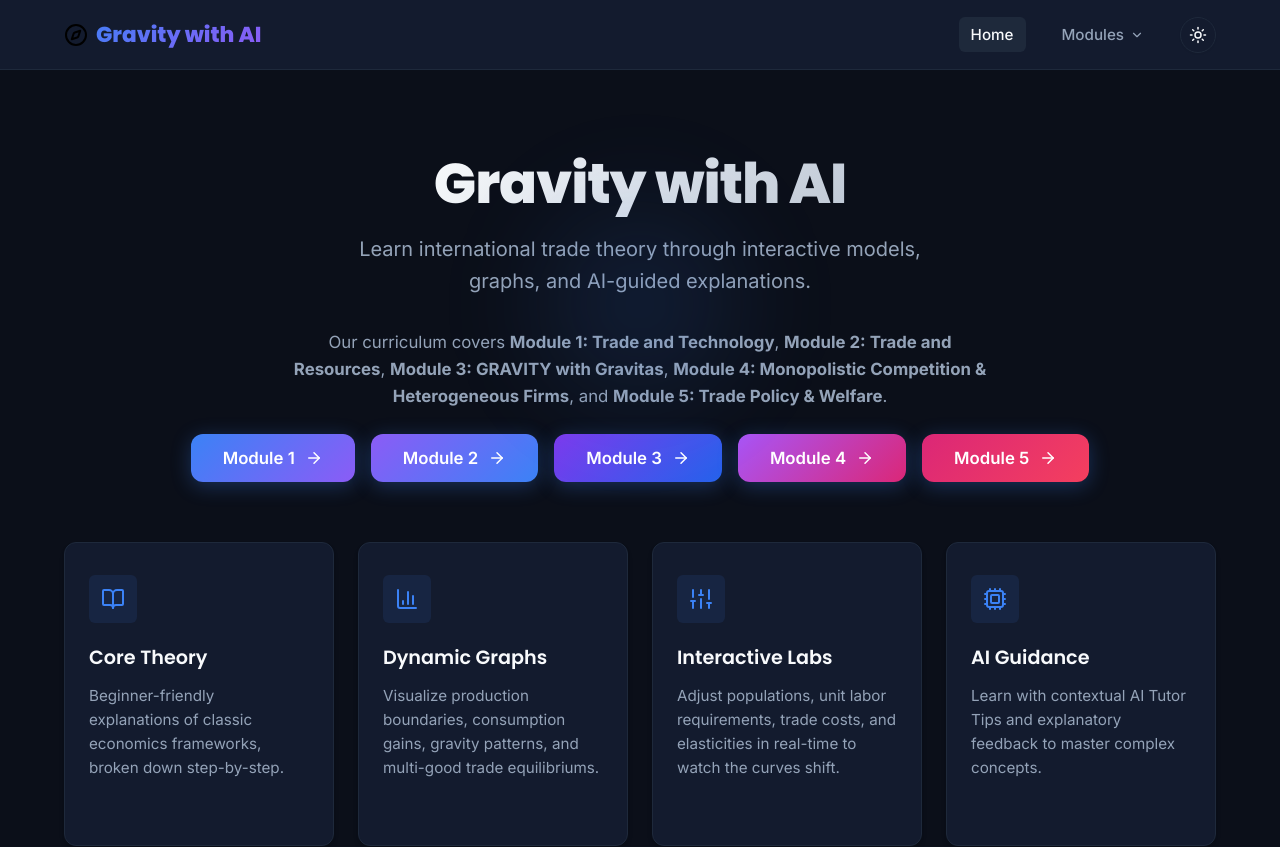
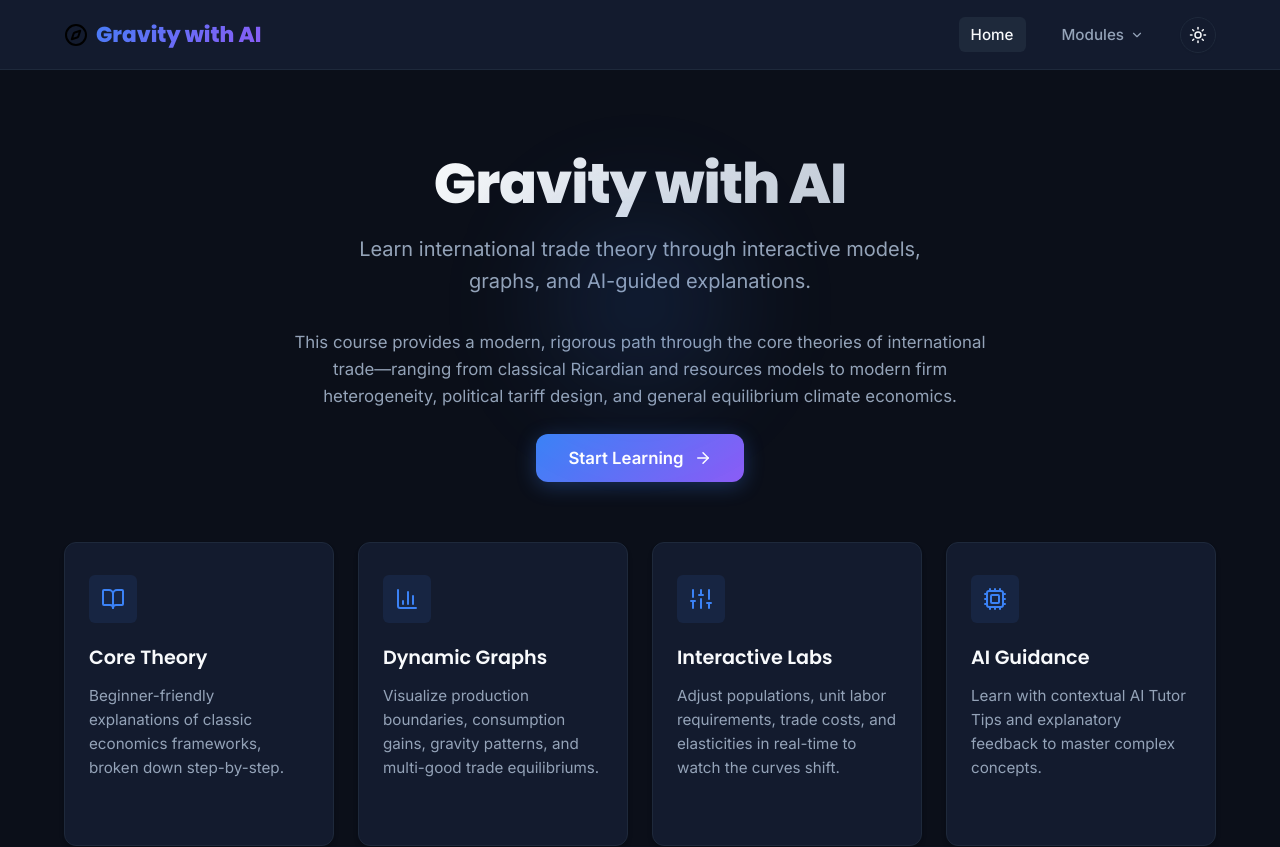
Before and after one commit to Aintuition-Academy/Gravity-with-AI, a React (Vite) app: page / in a window 1280 px wide. Shown: the top 847 px of the page. Built offline with nearby package versions, Linux system fonts and the light colour scheme.

Commit message:
Replace stale hero module list and multi-button grid with general description and single CTA button

```diff
--- a/src/components/Hero.jsx
+++ b/src/components/Hero.jsx
@@ -35,28 +35,12 @@ export default function Hero({ onStartModule }) {
         </p>
 
         <div style={{ marginBottom: '40px' }}>
-          <p style={{ fontSize: '1.05rem', color: 'var(--text-secondary)', maxWidth: '700px', margin: '0 auto 24px auto' }}>
-            Our curriculum covers <strong>Module 1: Trade and Technology</strong>, <strong>Module 2: Trade and Resources</strong>, <strong>Module 3: GRAVITY with Gravitas</strong>, <strong>Module 4: Monopolistic Competition & Heterogeneous Firms</strong>, and <strong>Module 5: Trade Policy & Welfare</strong>.
+          <p style={{ fontSize: '1.05rem', color: 'var(--text-secondary)', maxWidth: '700px', margin: '0 auto 24px auto', lineHeight: '1.6' }}>
+            This course provides a modern, rigorous path through the core theories of international trade—ranging from classical Ricardian and resources models to modern firm heterogeneity, political tariff design, and general equilibrium climate economics.
           </p>
-          <div style={{ display: 'flex', gap: '16px', justifyContent: 'center', flexWrap: 'wrap' }}>
+          <div style={{ display: 'flex', justifyContent: 'center' }}>
             <button onClick={() => onStartModule(1)} className="hero-btn">
-              <span>Module 1</span>
-              <ArrowRight size={18} />
-            </button>
-            <button onClick={() => onStartModule(2)} className="hero-btn" style={{ background: 'linear-gradient(135deg, var(--accent-secondary) 0%, var(--accent-primary) 100%)' }}>
-              <span>Module 2</span>
-              <ArrowRight size={18} />
-            </button>
-            <button onClick={() => onStartModule(3)} className="hero-btn" style={{ background: 'linear-gradient(135deg, #7c3aed 0%, #2563eb 100%)' }}>
-              <span>Module 3</span>
-              <ArrowRight size={18} />
-            </button>
-            <button onClick={() => onStartModule(4)} className="hero-btn" style={{ background: 'linear-gradient(135deg, #a855f7 0%, #db2777 100%)' }}>
-              <span>Module 4</span>
-              <ArrowRight size={18} />
-            </button>
-            <button onClick={() => onStartModule(5)} className="hero-btn" style={{ background: 'linear-gradient(135deg, #db2777 0%, #f43f5e 100%)' }}>
-              <span>Module 5</span>
+              <span>Start Learning</span>
               <ArrowRight size={18} />
             </button>
           </div>
```
